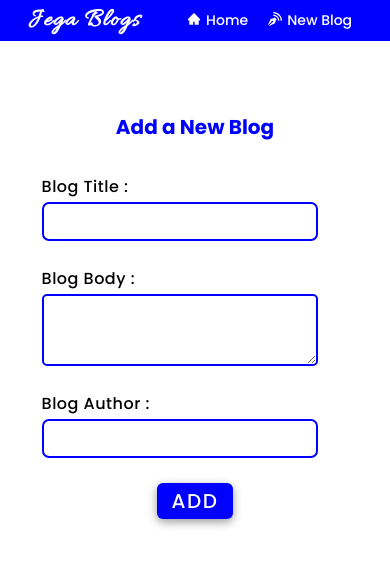
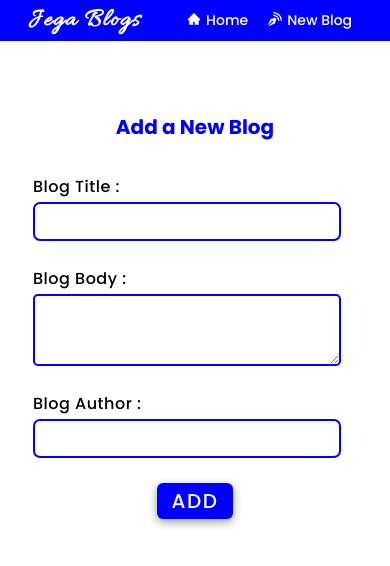
Before and after one commit to harshad0505/BlogApp, a React (Create React App) app: page /newblog in a window 390 px wide. Shown: the top 566 px of the page. Built offline with nearby package versions, Linux system fonts and the light colour scheme.

Commit message:
responsive errors corrected

```diff
--- a/src/index.css
+++ b/src/index.css
@@ -303,7 +303,7 @@ input:focus {
   .form {
     margin: auto;
     padding: 2rem 0;
-    width: 90%;
+    width: 95%;
   }
   .new-blog-header {
     font-size: 20px;
@@ -312,11 +312,11 @@ input:focus {
     font-size: 16px;
   }
   .form input{
-    width: 90%;
+    width: 95%;
     font-size: 16px;
   }
   .form textarea{
-    width: 90%;
+    width: 95%;
     font-size: 16px;
   }
 }
```
